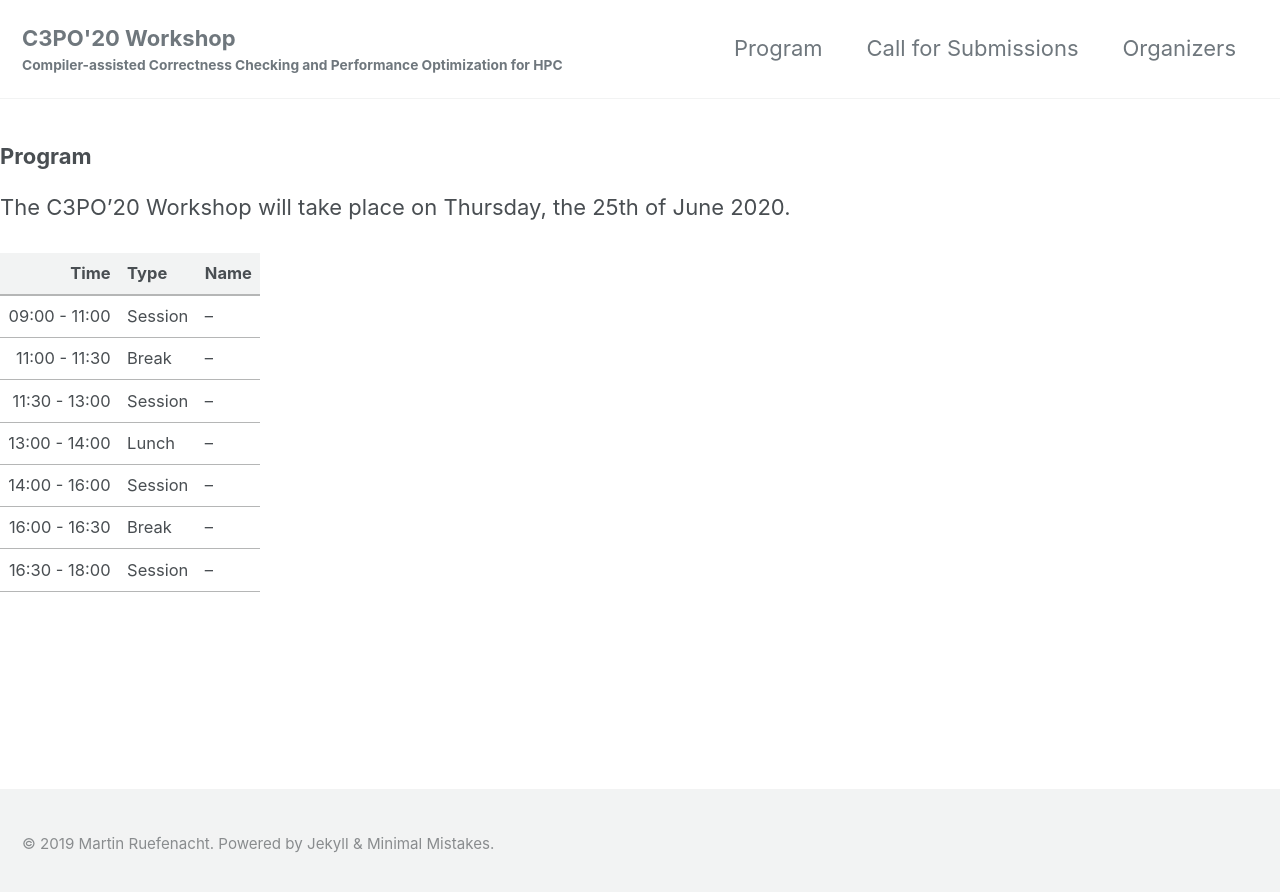
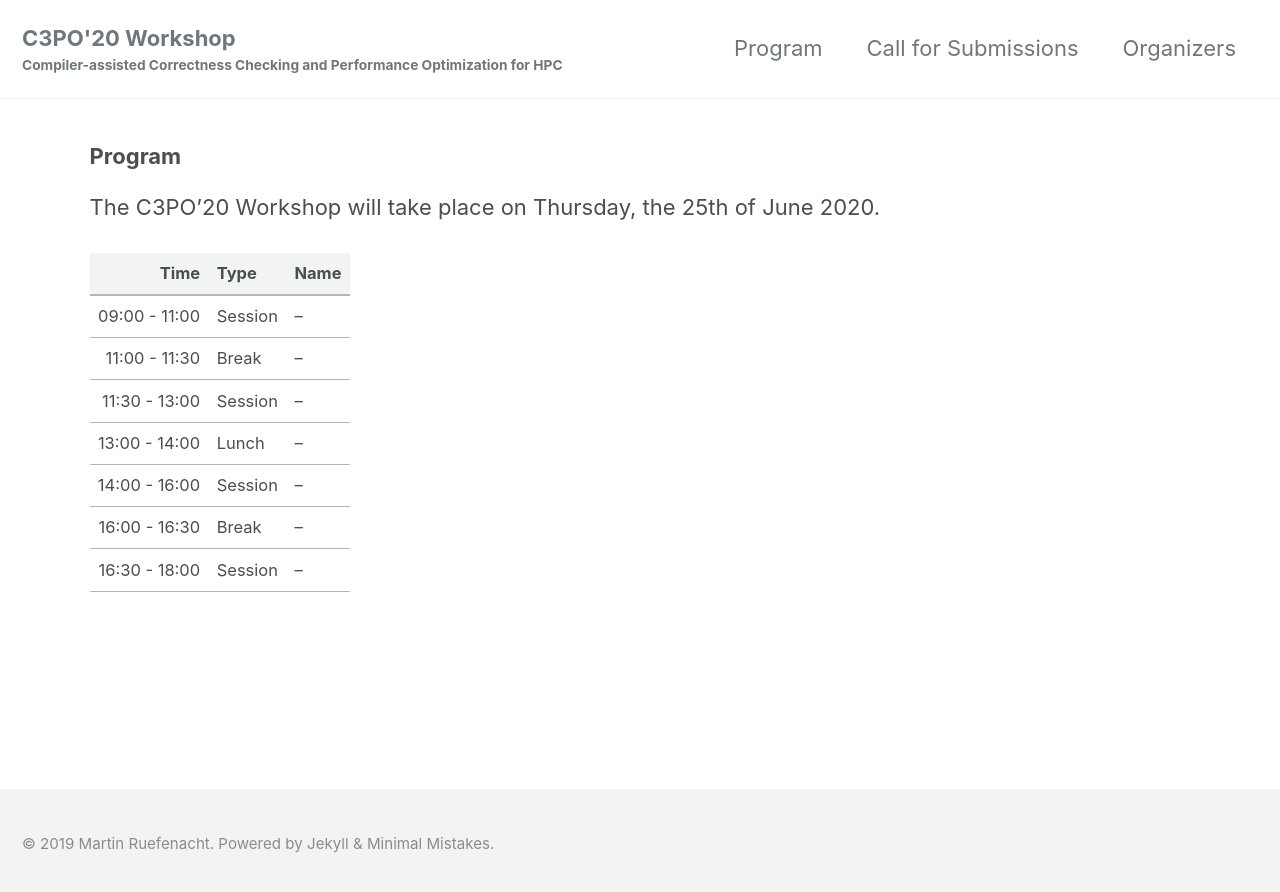
Before and after one commit to c3po-workshop/c3po-workshop.github.io, a Jekyll site: the page built from _pages/program.md, in a window 1280 px wide. Shown: the top 892 px of the page. Built offline with Jekyll 4.4.1, drawn with Linux system fonts in a browser that asks for light colours; cached includes are drawn as plain includes; nearby versions of some CDN libraries; our own code applies the rules of GitHub Pages for plain Markdown files.

Commit message:
Maybe working

```diff
--- a/_sass/minimal-mistakes/_page.scss
+++ b/_sass/minimal-mistakes/_page.scss
@@ -32,6 +32,8 @@
 
 .initial-content,
 .search-content {
+  margin-left: 7%;
+  margin-right: 7%;
   flex: 1 0 auto;
 }
 
```
